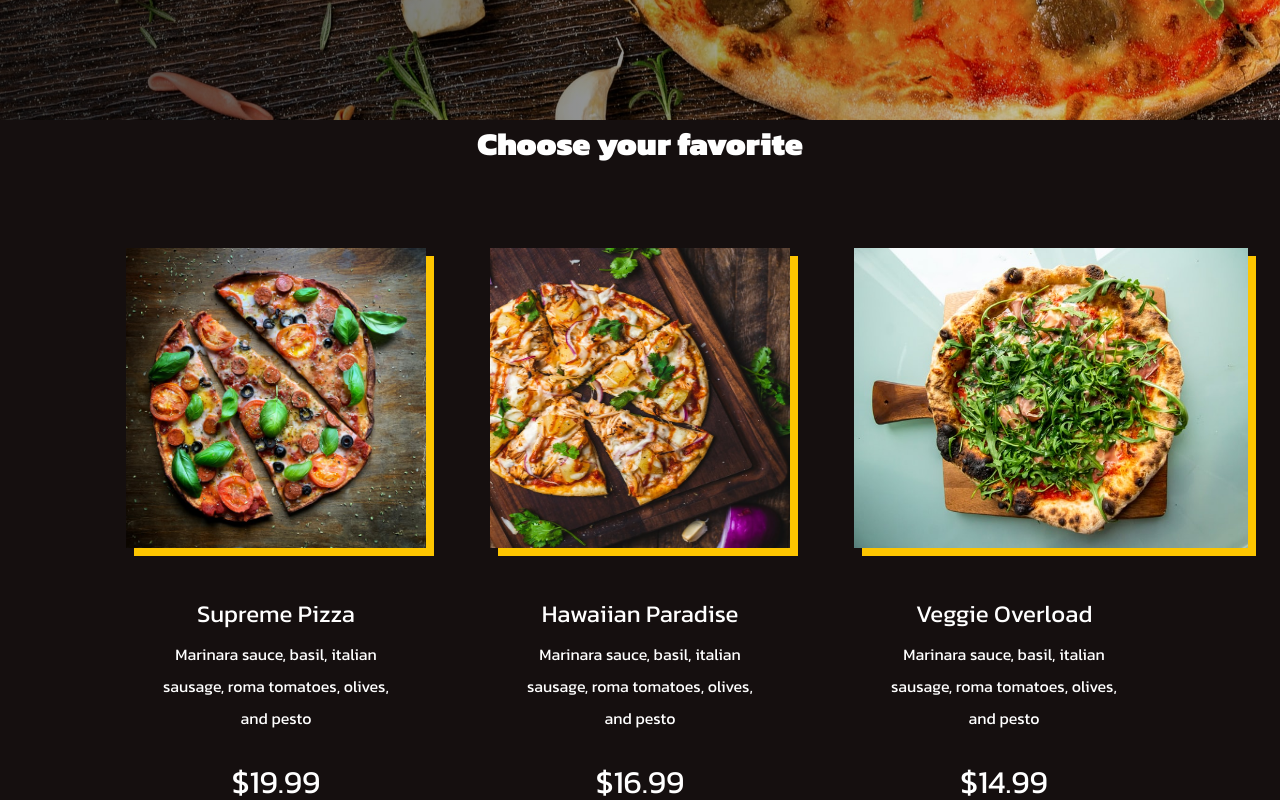
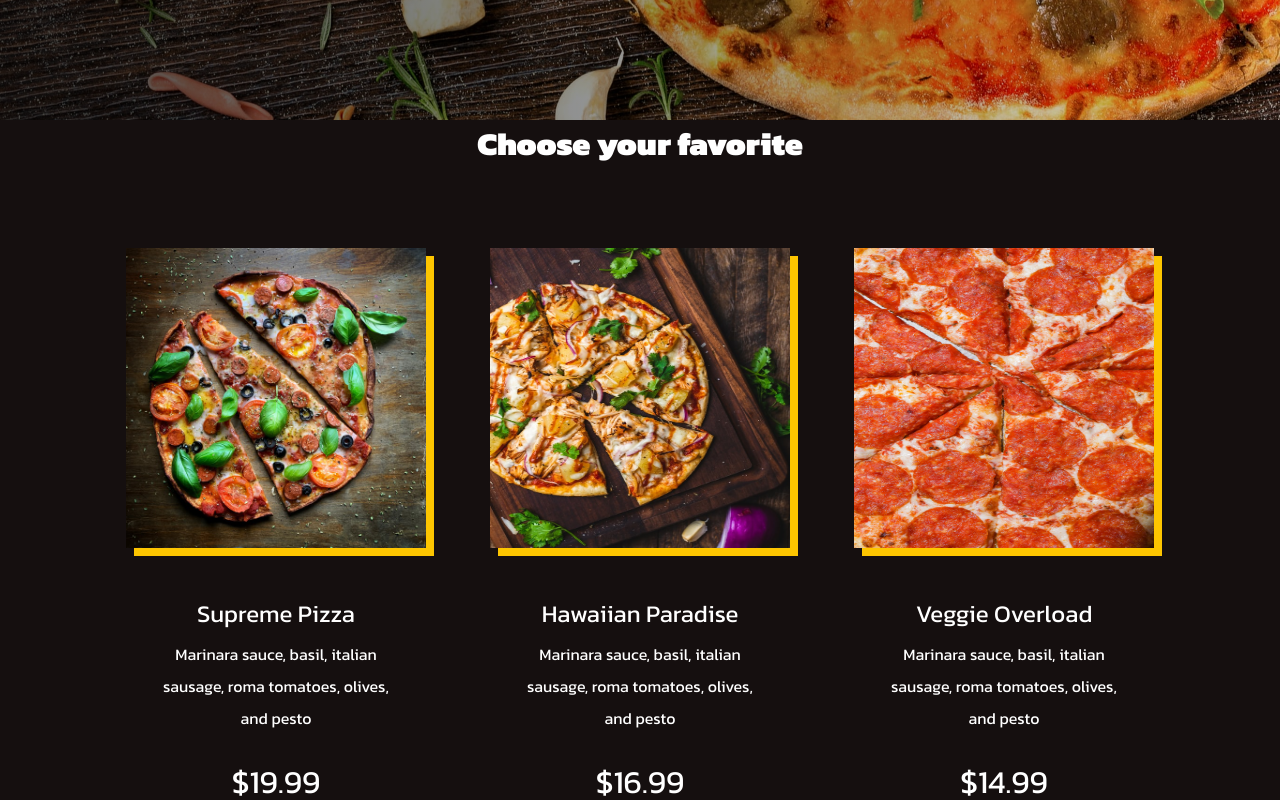
Before and after one commit to yetgins/responsive-ecommerce-restaurant, a React (Create React App) app: page / in a window 1280 px wide. Shown: the part 680-1480 px from the top of the page. Built offline with nearby package versions, Linux system fonts and the light colour scheme.

Commit message:
Final version

```diff
--- a/src/components/Products/Products.styles.js
+++ b/src/components/Products/Products.styles.js
@@ -1,7 +1,7 @@
 import styled from 'styled-components';
 
 export const ProductsContainer =styled.div`
-    width:100vw;
+    max-width:100vw;
     min-height:100vh;
     padding: 5rem calc((100vw-1300px)/2);
     background: #150f0f;
--- a/src/components/Products/data.js
+++ b/src/components/Products/data.js
@@ -1,6 +1,6 @@
 import product1 from "../../images/product-1.jpg";
 import product2 from "../../images/product-2.jpg";
-import product3 from "../../images/product-3.jpg";
+import product3 from "../../images/pizza-4.jpg";
 import sweet1 from "../../images/sweet3.jpg";
 import sweet2 from "../../images/sweet-2.jpg";
 import sweet3 from "../../images/sweet-3.jpg";
```
Also changed, not shown: 1 other file (tests, documents, lock files or other folders).
